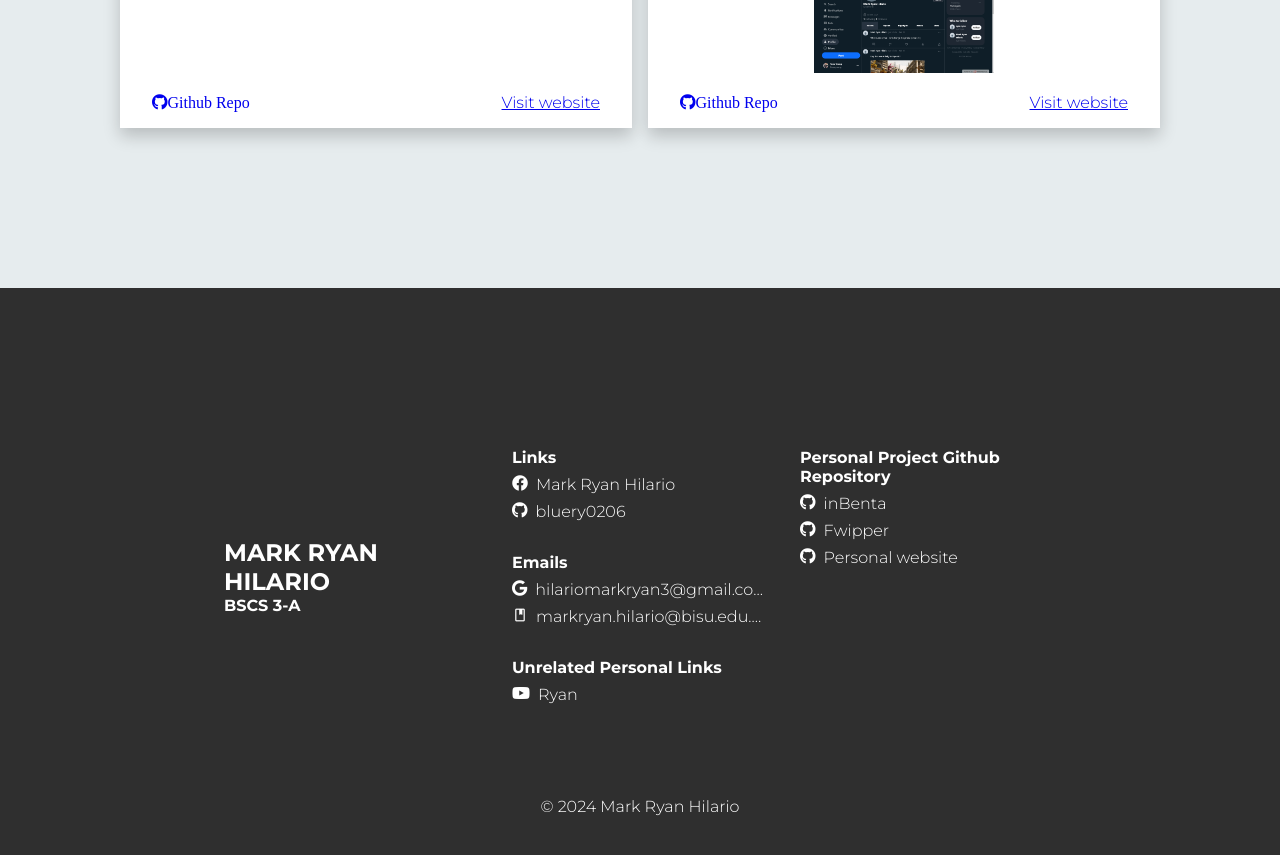
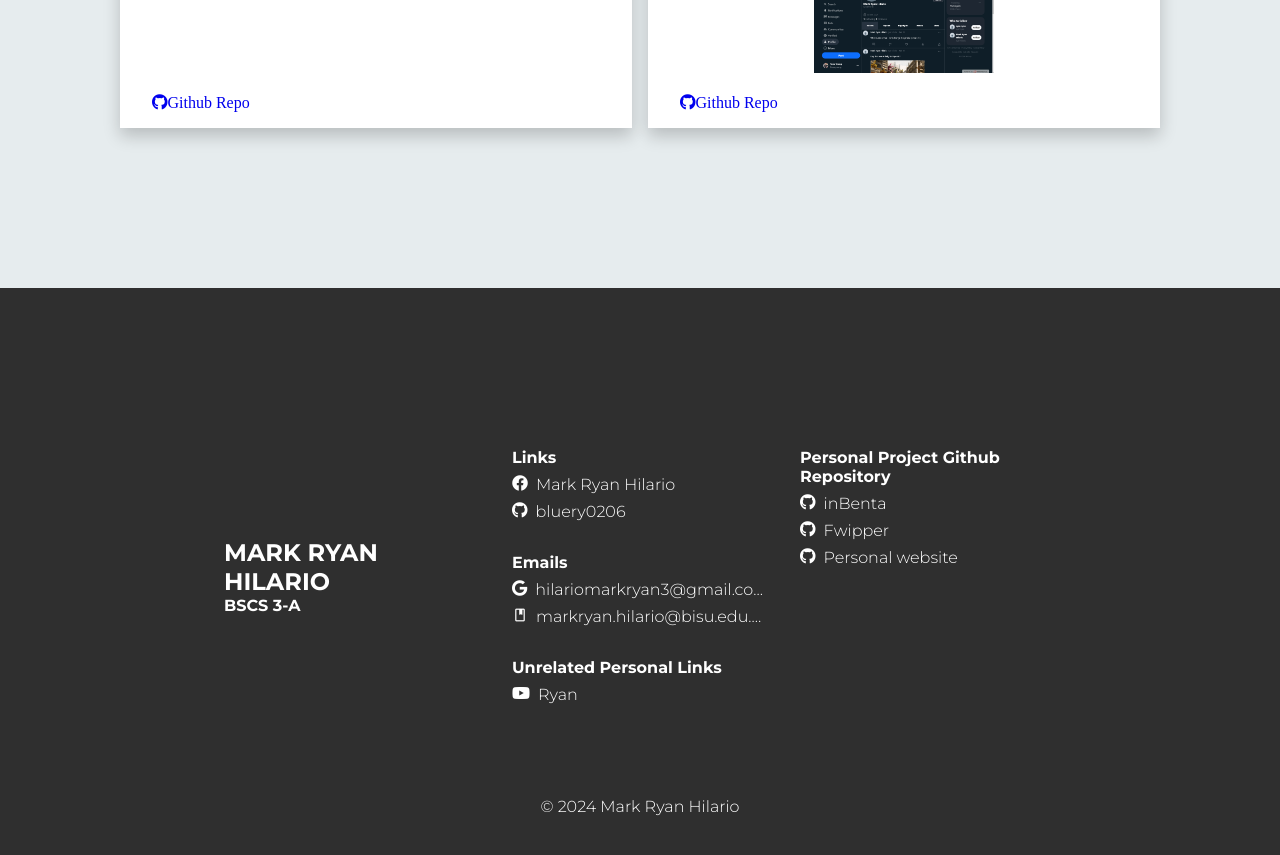
Before and after one commit to bluery0206/bluery0206.github.io, a plain HTML site: page index.html in a window 1280 px wide. Shown: the part 2880-3735 px from the top of the page. Drawn offline with nearby package versions, Linux system fonts and the light colour scheme.

Commit message:
Update index.html

```diff
--- a/index.html
+++ b/index.html
@@ -145,7 +145,7 @@
 
                     <div class="row justify-between align-center">
                         <a href="https://github.com/bluery0206/inBenta" target="_blank"><i class="fab fa-github">Github Repo</i></a>
-                        <a href="inbentaproject.000webhostapp.com"><span class="underline text-ellipse">Visit website</span></a>
+<!--                         <a href="inbentaproject.000webhostapp.com"><span class="underline text-ellipse">Visit website</span></a> -->
                     </div>
                 </div>
 
@@ -168,7 +168,7 @@
 
                     <div class="row justify-between align-center">
                         <a href="https://github.com/bluery0206/fwipper" target="_blank"><i class="fab fa-github">Github Repo</i></a>
-                        <a href="fwipper.000webhostapp.com"><span class="underline text-ellipse">Visit website</span></a>
+<!--                         <a href="fwipper.000webhostapp.com"><span class="underline text-ellipse">Visit website</span></a> -->
                     </div>
                 </div>
             </div>
```
